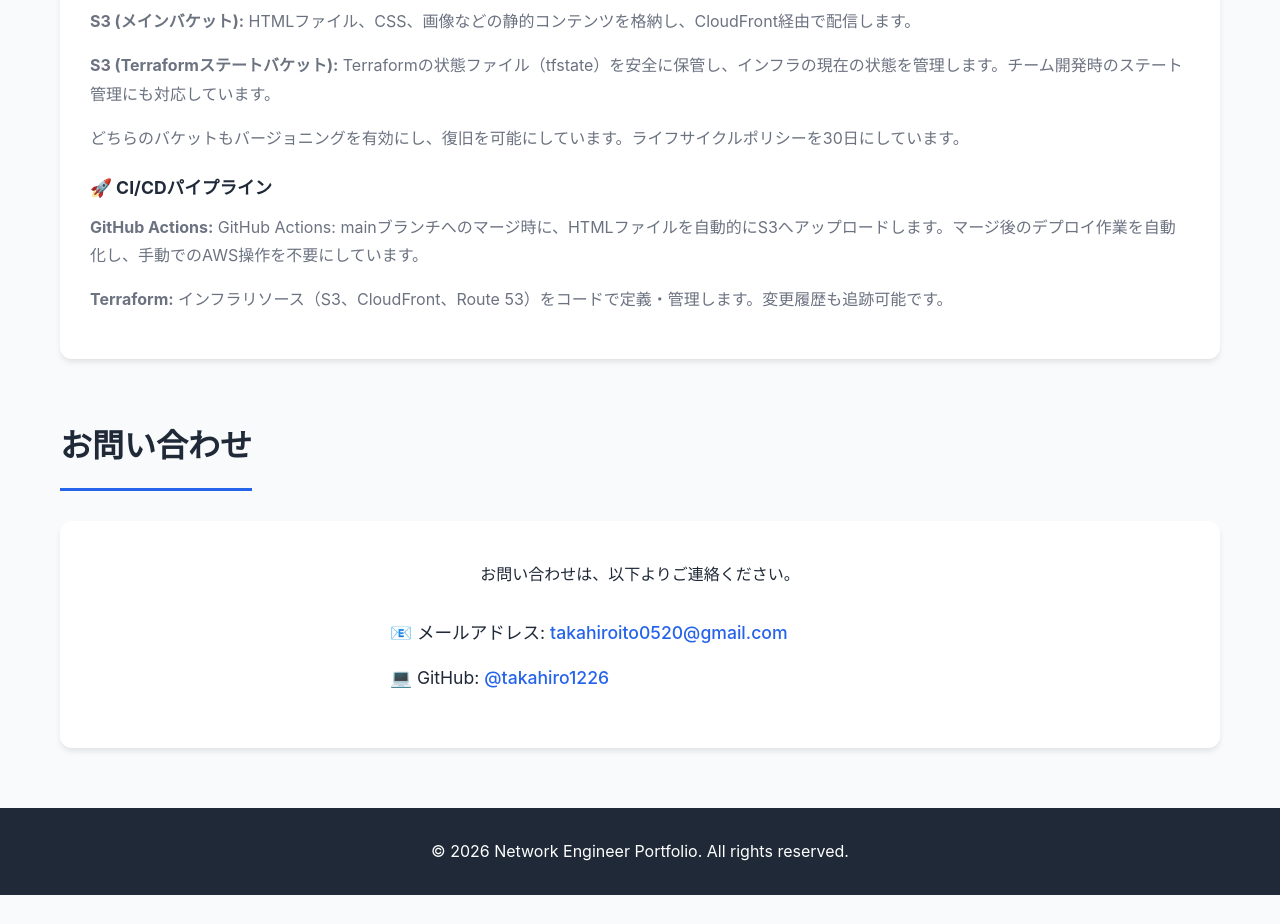
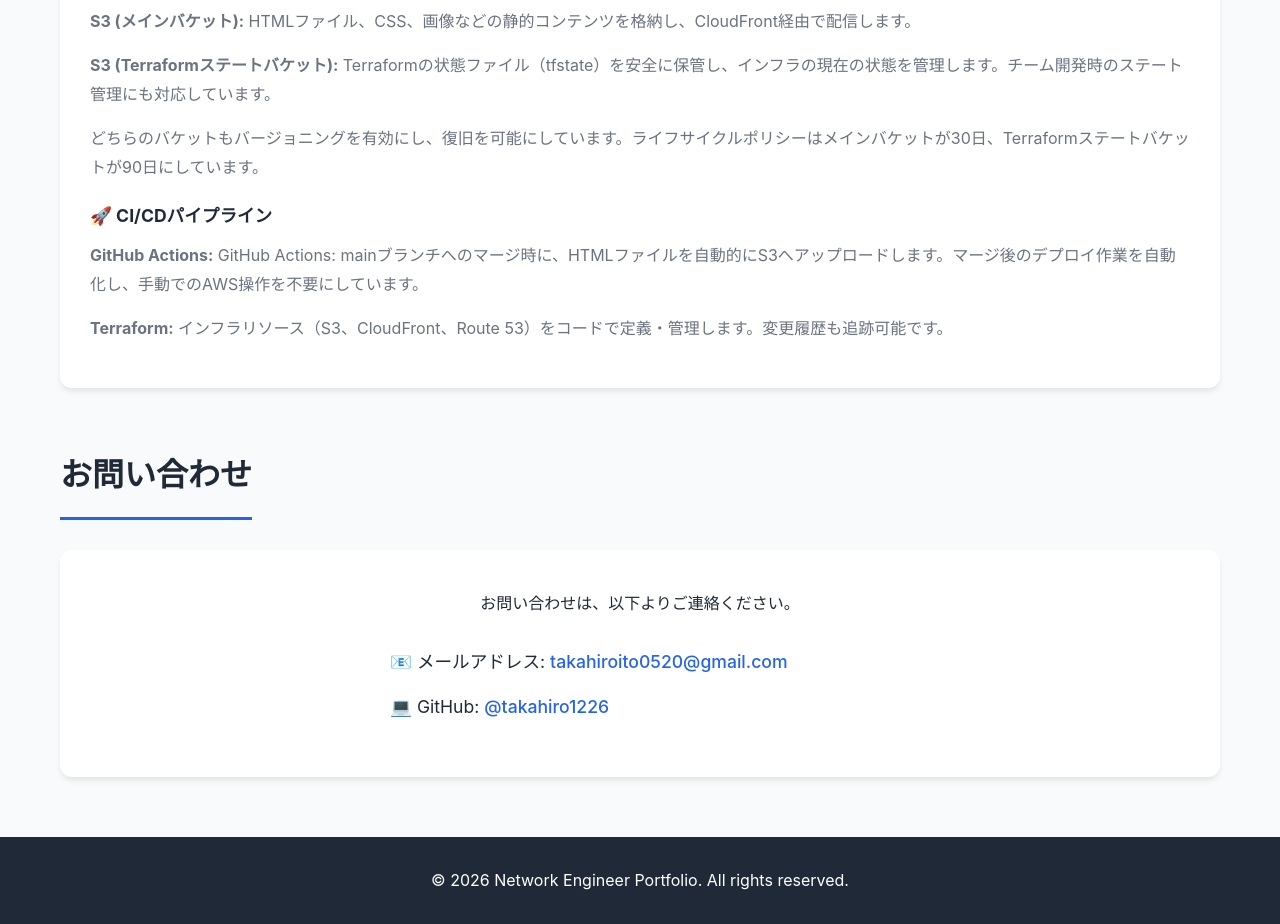
Before and after one commit to takahiro1226/myprofile_site, a plain HTML site: page index.html in a window 1280 px wide. Shown: the part 8229-9153 px from the top of the page. Before the commit the page ends 9124 px from the top, so only its background shows below. Drawn offline with Linux system fonts and the light colour scheme.

Commit message:
html_fix

```diff
--- a/index.html
+++ b/index.html
@@ -460,7 +460,7 @@
                     <h4>💾 コンテンツ管理</h4>
                     <p><strong>S3 (メインバケット):</strong> HTMLファイル、CSS、画像などの静的コンテンツを格納し、CloudFront経由で配信します。</p>
                     <p><strong>S3 (Terraformステートバケット):</strong> Terraformの状態ファイル（tfstate）を安全に保管し、インフラの現在の状態を管理します。チーム開発時のステート管理にも対応しています。</p>
-                    <p>どちらのバケットもバージョニングを有効にし、復旧を可能にしています。ライフサイクルポリシーを30日にしています。</p>
+                    <p>どちらのバケットもバージョニングを有効にし、復旧を可能にしています。ライフサイクルポリシーはメインバケットが30日、Terraformステートバケットが90日にしています。</p>
 
                     <h4>🚀 CI/CDパイプライン</h4>
                     <p><strong>GitHub Actions:</strong> GitHub Actions: mainブランチへのマージ時に、HTMLファイルを自動的にS3へアップロードします。マージ後のデプロイ作業を自動化し、手動でのAWS操作を不要にしています。</p>
```
Also changed, not shown: 1 other file.
